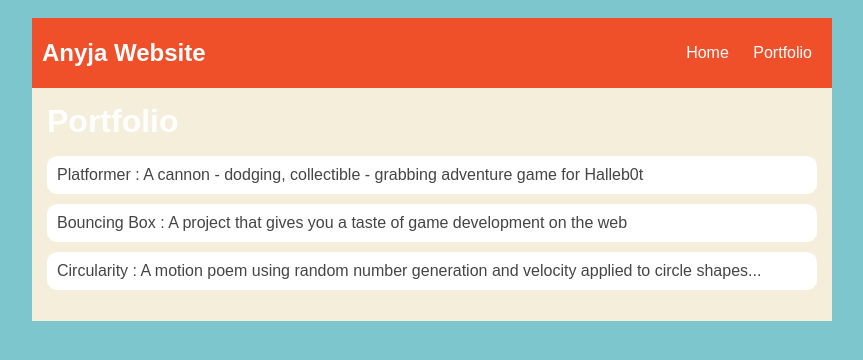
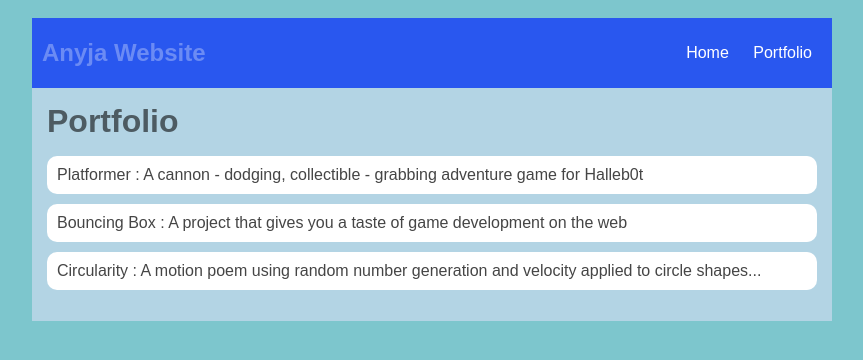
Before and after one commit to Anyja/Anyja.github.io, a plain HTML site: page portfolio.html in a window 1280 px wide. Shown: the whole page, without its empty margins (208-1071 px from the left). Drawn offline with Linux system fonts and the light colour scheme.

Commit message:
add portfolio.html file

```diff
--- a/portfolio.html
+++ b/portfolio.html
@@ -21,7 +21,7 @@
 
         /* navigation menu */
         nav {
-            background: rgb(239, 80, 41);
+            background: rgb(41, 87, 239);
             margin: 0 auto;
             display: flex;
             padding: 10px;
@@ -29,7 +29,7 @@
         h1 {
             display: flex;
             align-items: center;
-            color: rgb(255, 255, 255);
+            color: rgba(255, 255, 255, 0.308);
             flex: 1;
             margin: 0;
         }
@@ -47,13 +47,16 @@
 
         /* main container area beneath menu */
         main {
-            background: rgb(245, 238, 219);
+            background: rgba(219, 222, 245, 0.582);
             display: flex;
         }
         .content {
+            flex: 1;
+            padding: 15px;
+        }
                    /* portfolio styles */
          .content h1 {
-             color: black;
+             color: rgba(0, 0, 0, 0.568);
          }
 
          #portfolio {
@@ -76,9 +79,6 @@
              text-decoration: none;
              color: #454545;
          }
-            flex: 1;
-            padding: 15px;
-        }
     </style>
                     </head>
 
```
Also changed, not shown: index.html (+5 -5 lines).
